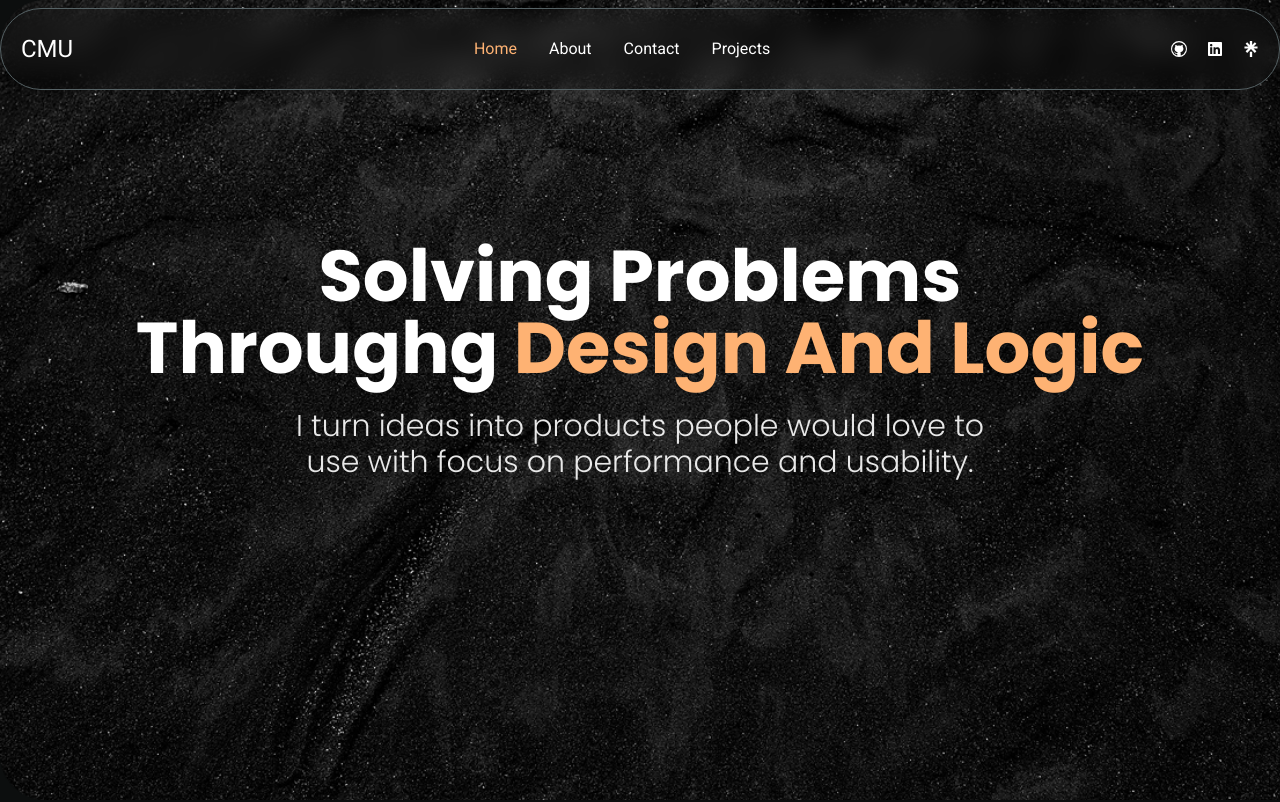
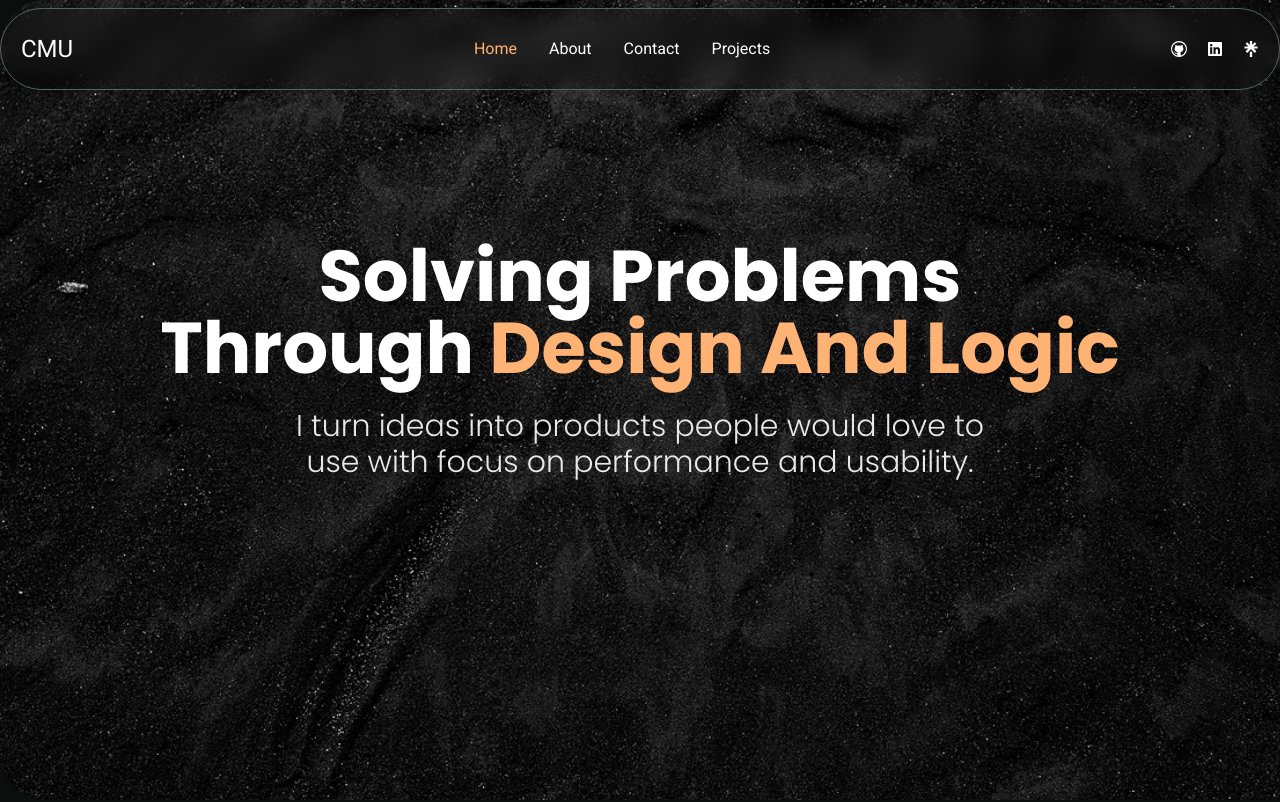
Before and after one commit to marycynthia2020/chinemerem-portfolio, a Next.js app: page / in a window 1280 px wide. Shown: the top 802 px of the page. Built offline with nearby package versions, Linux system fonts and the light colour scheme.

Commit message:
add the skill section

```diff
--- a/app/page.tsx
+++ b/app/page.tsx
@@ -6,7 +6,7 @@ export default function Home() {
   return (
     <div>
       <Hero
-        headline="solving problems throughg "
+        headline="solving problems through"
         highlightedText="design and logic"
         subText="I turn ideas into products people would love to use with  focus on performance and usability."
         showCTA = {false}
```
